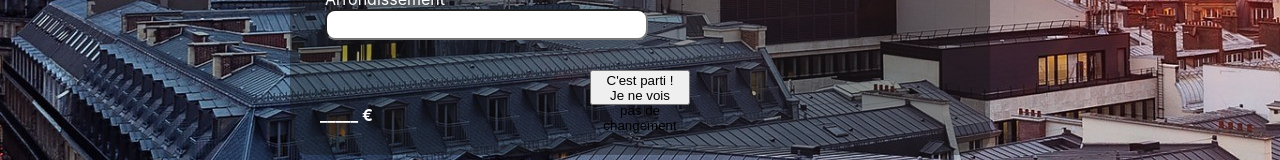
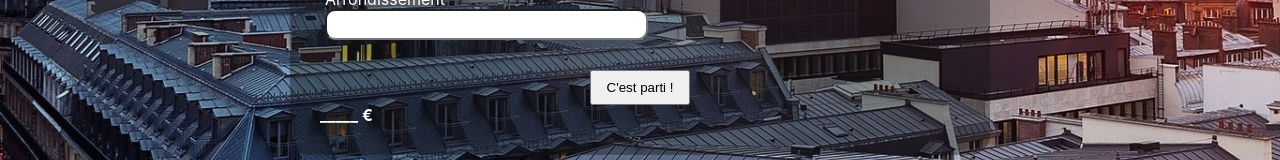
Before and after one commit to PaulSej/MLOPS_Immo, a React (Create React App) app in the folder frontend/: page / in a window 1280 px wide. Shown: the part 565-725 px from the top of the page. Built offline with nearby package versions, Linux system fonts and the light colour scheme.

Commit message:
Fix problem of jenkins pulling old image in build step

```diff
--- a/frontend/src/components/StartButton.js
+++ b/frontend/src/components/StartButton.js
@@ -6,7 +6,7 @@ function StartButton({onSubmitFormTrigger}) {
         e.stopPropagation()
         onSubmitFormTrigger()
     }
-    return <button type="submit" onClick={triggerClickEvent}>C'est parti ! Je ne vois pas de changement</button>
+    return <button type="submit" onClick={triggerClickEvent}>C'est parti !</button>
 }
 
 export default StartButton
```
